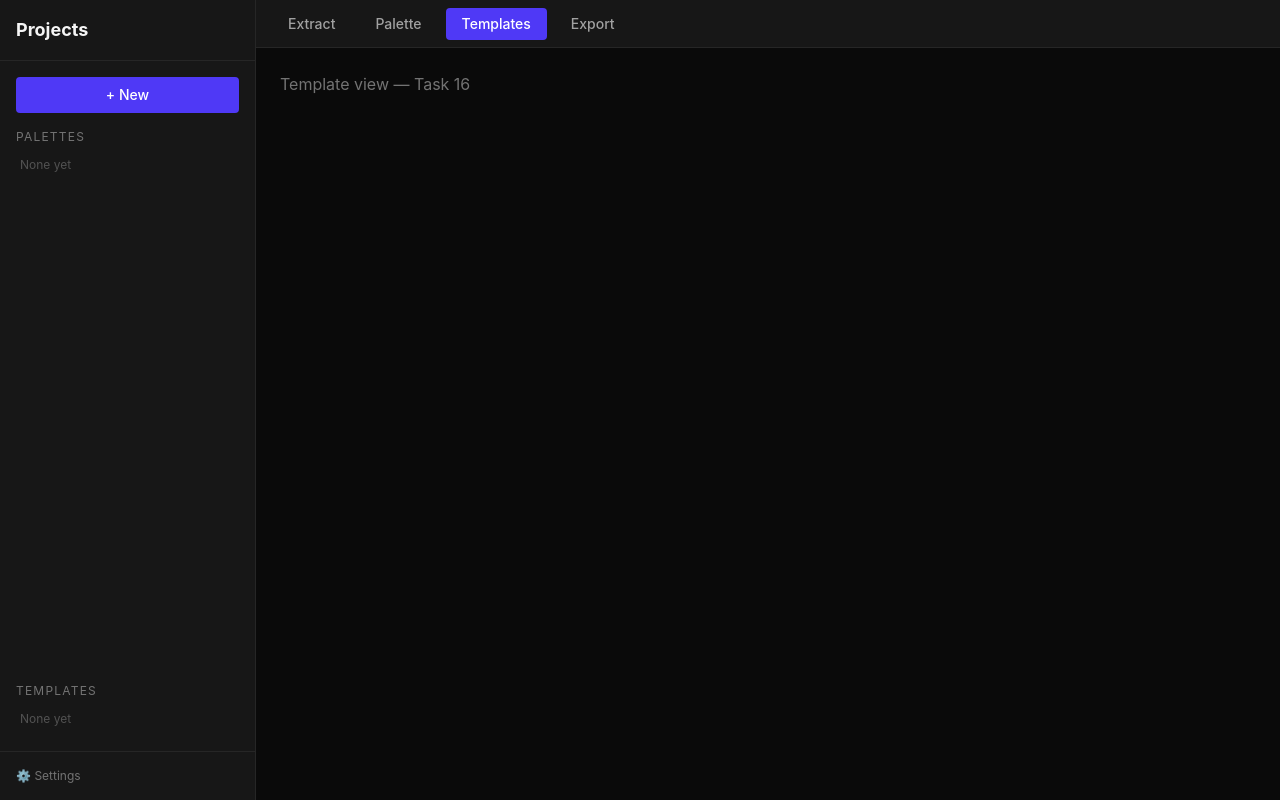
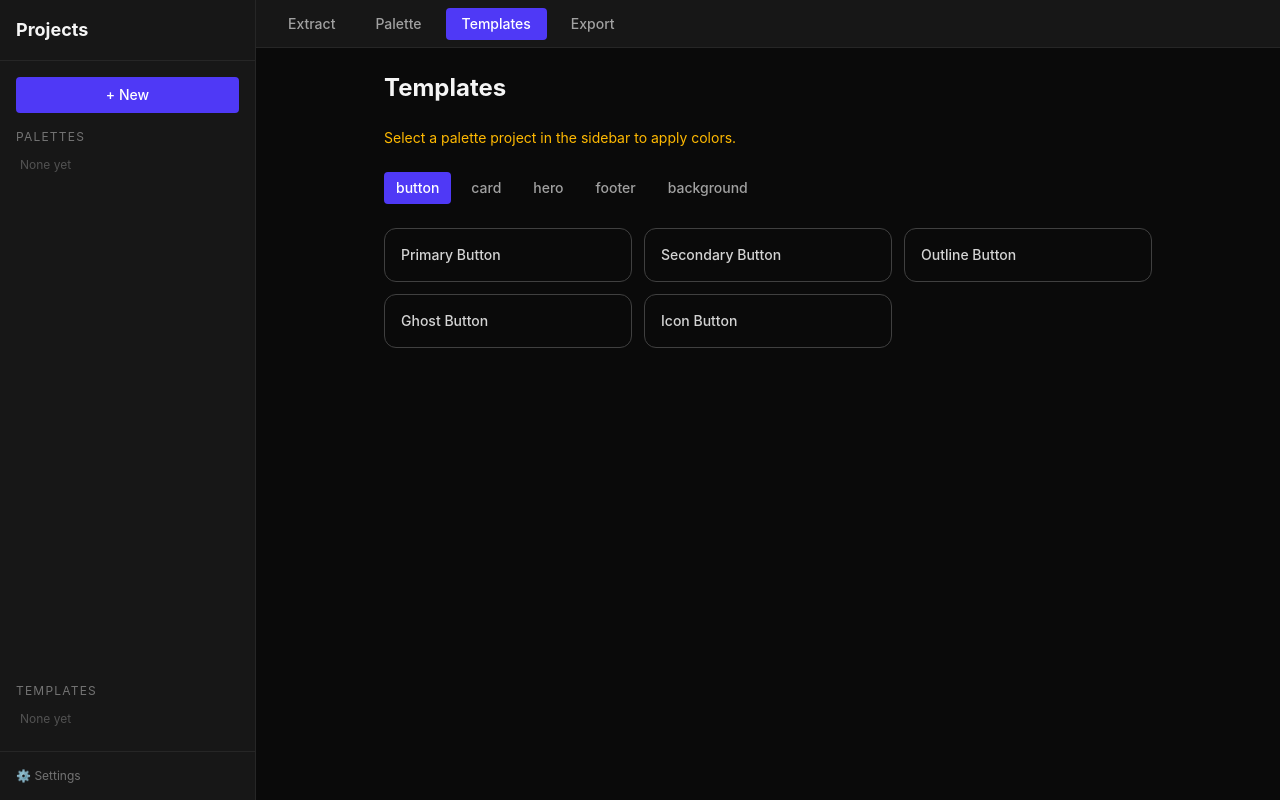
Before and after one commit to kkayyoo/palette-extractor, a React (Vite) app: page / in a window 1280 px wide. Both pictures are taken after a click on the button "Templates". Built offline with nearby package versions, Linux system fonts and the light colour scheme.

Commit message:
feat: template view with grid, live preview, and animation controls

```diff
--- a/src/components/layout/Canvas.tsx
+++ b/src/components/layout/Canvas.tsx
@@ -2,6 +2,7 @@
 import { useApp } from '../../context/AppContext'
 import { ExtractView } from '../extract/ExtractView'
 import { PaletteView } from '../palette/PaletteView'
+import { TemplateView } from '../templates/TemplateView'
 
 export function Canvas() {
   const { state } = useApp()
@@ -10,7 +11,7 @@ export function Canvas() {
     <main className="flex-1 overflow-auto bg-neutral-950 p-6 text-neutral-100">
       {state.view === 'extract' && <ExtractView />}
       {state.view === 'palette' && <PaletteView />}
-      {state.view === 'template' && <div className="text-neutral-500">Template view — Task 16</div>}
+      {state.view === 'template' && <TemplateView />}
       {state.view === 'export' && <div className="text-neutral-500">Export view — Task 17</div>}
     </main>
   )
--- /dev/null
+++ b/src/components/templates/AnimationControls.tsx
@@ -0,0 +1,81 @@
+// src/components/templates/AnimationControls.tsx
+import type { CustomizationOptions, AnimationSpeed, AnimationIntensity } from '../../templates/types'
+
+const ANIMATION_STYLES_BY_CATEGORY: Record<string, string[]> = {
+  button: ['hover-scale', 'ripple', 'glow-pulse', 'slide-fill', 'bounce'],
+  card: ['hover-lift', 'tilt', 'border-glow', 'content-reveal', 'flip'],
+  hero: ['text-fade-in', 'parallax', 'floating', 'typewriter', 'staggered'],
+  footer: ['fade-in-scroll', 'link-hover'],
+  background: ['gradient-shift', 'particles', 'wave', 'morphing-blob', 'aurora'],
+}
+
+interface Props {
+  category: string
+  options: CustomizationOptions
+  onChange: (options: CustomizationOptions) => void
+}
+
+export function AnimationControls({ category, options, onChange }: Props) {
+  const styles = ANIMATION_STYLES_BY_CATEGORY[category] ?? []
+  const speeds: AnimationSpeed[] = ['slow', 'default', 'fast']
+  const intensities: AnimationIntensity[] = ['subtle', 'medium', 'dramatic']
+
+  function update(patch: Partial<CustomizationOptions>) {
+    onChange({ ...options, ...patch })
+  }
+
+  return (
+    <div className="flex flex-col gap-4">
+      <div>
+        <label className="block text-xs font-medium text-neutral-400 mb-1 uppercase tracking-widest">Animation Style</label>
+        <div className="flex flex-wrap gap-2">
+          {styles.map(s => (
+            <button
+              key={s}
+              onClick={() => update({ animationStyle: s })}
+              className={`px-3 py-1 rounded-full text-xs font-medium border ${
+                options.animationStyle === s
+                  ? 'border-indigo-500 bg-indigo-900/40 text-indigo-300'
+                  : 'border-neutral-700 text-neutral-400 hover:border-neutral-500'
+              }`}
+            >
+              {s}
+            </button>
+          ))}
+        </div>
+      </div>
+
+      <div className="flex gap-6">
+        <div>
+          <label className="block text-xs font-medium text-neutral-400 mb-1 uppercase tracking-widest">Speed</label>
+          <div className="flex gap-2">
+            {speeds.map(s => (
+              <button
+                key={s}
+                onClick={() => update({ animationSpeed: s })}
+                className={`px-3 py-1 rounded text-xs ${options.animationSpeed === s ? 'bg-indigo-600 text-white' : 'bg-neutral-800 text-neutral-400'}`}
+              >
+                {s}
+              </button>
+            ))}
+          </div>
+        </div>
+
+        <div>
+          <label className="block text-xs font-medium text-neutral-400 mb-1 uppercase tracking-widest">Intensity</label>
+          <div className="flex gap-2">
+            {intensities.map(s => (
+              <button
+                key={s}
+                onClick={() => update({ animationIntensity: s })}
+                className={`px-3 py-1 rounded text-xs ${options.animationIntensity === s ? 'bg-indigo-600 text-white' : 'bg-neutral-800 text-neutral-400'}`}
+              >
+                {s}
+              </button>
+            ))}
+          </div>
+        </div>
+      </div>
+    </div>
+  )
+}
--- /dev/null
+++ b/src/components/templates/TemplateGrid.tsx
@@ -0,0 +1,28 @@
+// src/components/templates/TemplateGrid.tsx
+import type { TemplateSpec } from '../../templates/types'
+
+interface Props {
+  templates: TemplateSpec[]
+  selected: TemplateSpec | null
+  onSelect: (t: TemplateSpec) => void
+}
+
+export function TemplateGrid({ templates, selected, onSelect }: Props) {
+  return (
+    <div className="grid grid-cols-2 sm:grid-cols-3 gap-3">
+      {templates.map(t => (
+        <button
+          key={t.id}
+          onClick={() => onSelect(t)}
+          className={`text-left rounded-xl border p-4 text-sm font-medium transition-colors ${
+            selected?.id === t.id
+              ? 'border-indigo-500 bg-indigo-900/30 text-indigo-300'
+              : 'border-neutral-700 hover:border-neutral-500 text-neutral-300'
+          }`}
+        >
+          {t.label}
+        </button>
+      ))}
+    </div>
+  )
+}
--- /dev/null
+++ b/src/components/templates/TemplatePreview.tsx
@@ -0,0 +1,30 @@
+// src/components/templates/TemplatePreview.tsx
+import { useEffect, useRef } from 'react'
+
+interface Props { html: string; css: string }
+
+export function TemplatePreview({ html, css }: Props) {
+  const iframeRef = useRef<HTMLIFrameElement>(null)
+
+  useEffect(() => {
+    const iframe = iframeRef.current
+    if (!iframe) return
+    const doc = iframe.contentDocument
+    if (!doc) return
+    doc.open()
+    doc.write(`<!DOCTYPE html><html><head><style>
+      body { margin: 0; padding: 2rem; font-family: sans-serif; display: flex; align-items: center; justify-content: center; min-height: 100vh; background: #1a1a2e; }
+      ${css}
+    </style></head><body>${html}</body></html>`)
+    doc.close()
+  }, [html, css])
+
+  return (
+    <iframe
+      ref={iframeRef}
+      title="Template preview"
+      sandbox="allow-same-origin"
+      className="w-full h-64 rounded-xl border border-neutral-700 bg-neutral-900"
+    />
+  )
+}
--- /dev/null
+++ b/src/components/templates/TemplateView.tsx
@@ -0,0 +1,94 @@
+// src/components/templates/TemplateView.tsx
+import { useState } from 'react'
+import { useApp } from '../../context/AppContext'
+import { TemplateGrid } from './TemplateGrid'
+import { TemplatePreview } from './TemplatePreview'
+import { AnimationControls } from './AnimationControls'
+import { ALL_TEMPLATES, CATEGORIES } from '../../templates'
+import type { TemplateSpec } from '../../templates/types'
+import type { CustomizationOptions } from '../../templates/types'
+import type { Project } from '../../types'
+
+const DEFAULT_OPTIONS: CustomizationOptions = {
+  animationStyle: 'hover-scale',
+  animationSpeed: 'default',
+  animationIntensity: 'medium',
+}
+
+export function TemplateView() {
+  const { state, addProject, setActiveProject } = useApp()
+  const [activeCategory, setActiveCategory] = useState<string>('button')
+  const [selected, setSelected] = useState<TemplateSpec | null>(null)
+  const [options, setOptions] = useState<CustomizationOptions>(DEFAULT_OPTIONS)
+
+  // Use active palette for colors
+  const activePaletteProject = state.projects.find(
+    p => p.type === 'palette' && p.id === state.activeProjectId
+  )
+  const colors = activePaletteProject?.palette?.colors ?? []
+  const designFormat = activePaletteProject?.palette?.designFormat ?? 'flat'
+
+  const categoryTemplates = ALL_TEMPLATES.filter(t => t.category === activeCategory)
+  const preview = selected ? selected.generate(colors, designFormat, options) : null
+
+  function handleSave() {
+    if (!selected || !activePaletteProject?.palette) return
+    const { html, css } = selected.generate(colors, designFormat, options)
+    const project: Project = {
+      id: crypto.randomUUID(),
+      name: `${selected.label} — ${new Date().toLocaleDateString()}`,
+      type: 'template',
+      template: {
+        category: activeCategory,
+        templateId: selected.id,
+        appliedPalette: activePaletteProject.id,
+        customizations: options as unknown as Record<string, unknown>,
+        generatedCode: `<style>\n${css}\n</style>\n\n${html}`,
+      },
+      createdAt: Date.now(),
+      updatedAt: Date.now(),
+    }
+    addProject(project)
+    setActiveProject(project.id)
+  }
+
+  return (
+    <div className="max-w-3xl mx-auto space-y-6">
+      <h1 className="text-2xl font-bold">Templates</h1>
+
+      {colors.length === 0 && (
+        <p className="text-amber-400 text-sm">Select a palette project in the sidebar to apply colors.</p>
+      )}
+
+      {/* Category tabs */}
+      <div className="flex gap-2">
+        {CATEGORIES.map(cat => (
+          <button
+            key={cat}
+            onClick={() => { setActiveCategory(cat); setSelected(null) }}
+            className={`px-3 py-1.5 rounded text-sm font-medium ${
+              activeCategory === cat ? 'bg-indigo-600 text-white' : 'text-neutral-400 hover:text-white'
+            }`}
+          >
+            {cat}
+          </button>
+        ))}
+      </div>
+
+      <TemplateGrid templates={categoryTemplates} selected={selected} onSelect={setSelected} />
+
+      {selected && (
+        <>
+          <AnimationControls category={activeCategory} options={options} onChange={setOptions} />
+          {preview && <TemplatePreview html={preview.html} css={preview.css} />}
+          <button
+            onClick={handleSave}
+            className="w-full bg-indigo-600 hover:bg-indigo-500 text-white rounded-lg py-3 font-semibold"
+          >
+            Save Template
+          </button>
+        </>
+      )}
+    </div>
+  )
+}
--- /dev/null
+++ b/src/templates/index.ts
@@ -0,0 +1,18 @@
+// src/templates/index.ts
+import { buttonTemplates } from './buttons'
+import { cardTemplates } from './cards'
+import { heroTemplates } from './heroes'
+import { footerTemplates } from './footers'
+import { backgroundTemplates } from './backgrounds'
+import type { TemplateSpec } from './types'
+
+export const ALL_TEMPLATES: TemplateSpec[] = [
+  ...buttonTemplates,
+  ...cardTemplates,
+  ...heroTemplates,
+  ...footerTemplates,
+  ...backgroundTemplates,
+]
+
+export const CATEGORIES = ['button', 'card', 'hero', 'footer', 'background'] as const
+export type TemplateCategory = typeof CATEGORIES[number]
```
Also changed, not shown: 1 other file (tests, documents, lock files or other folders).
